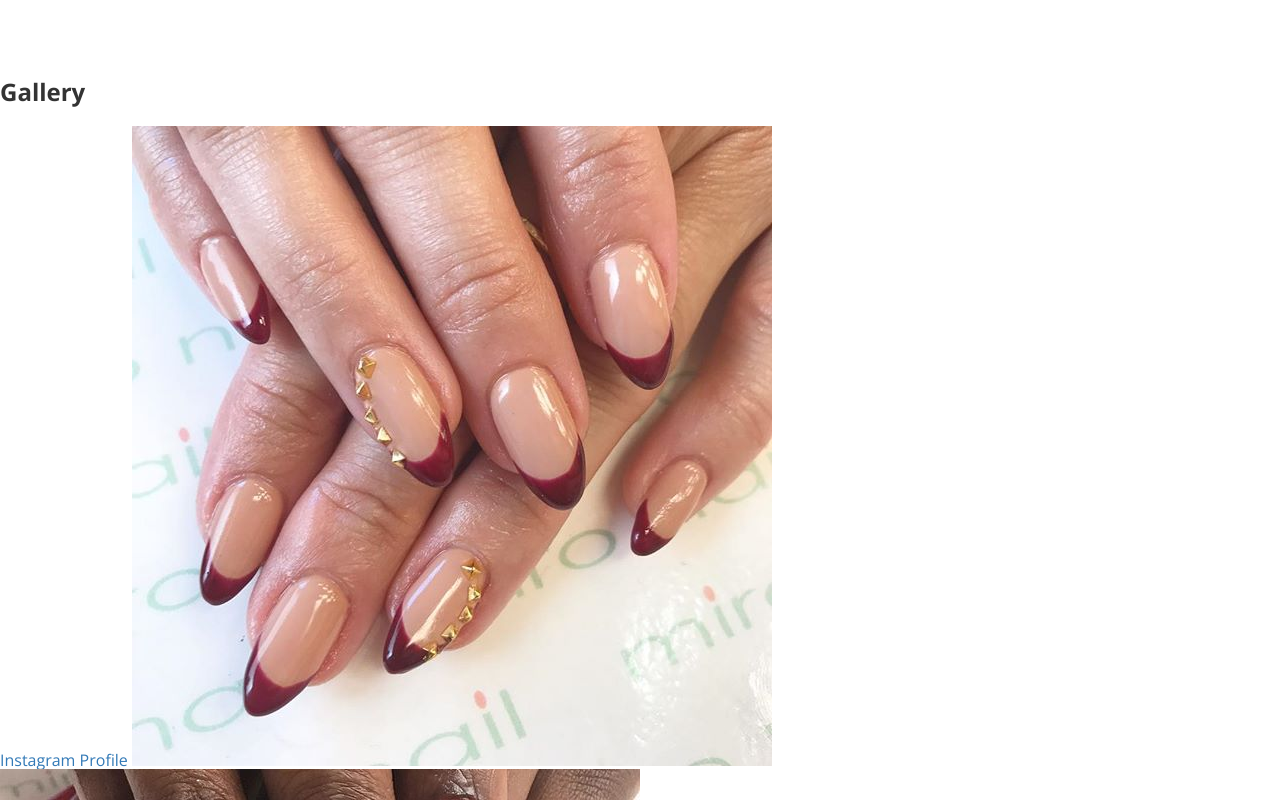
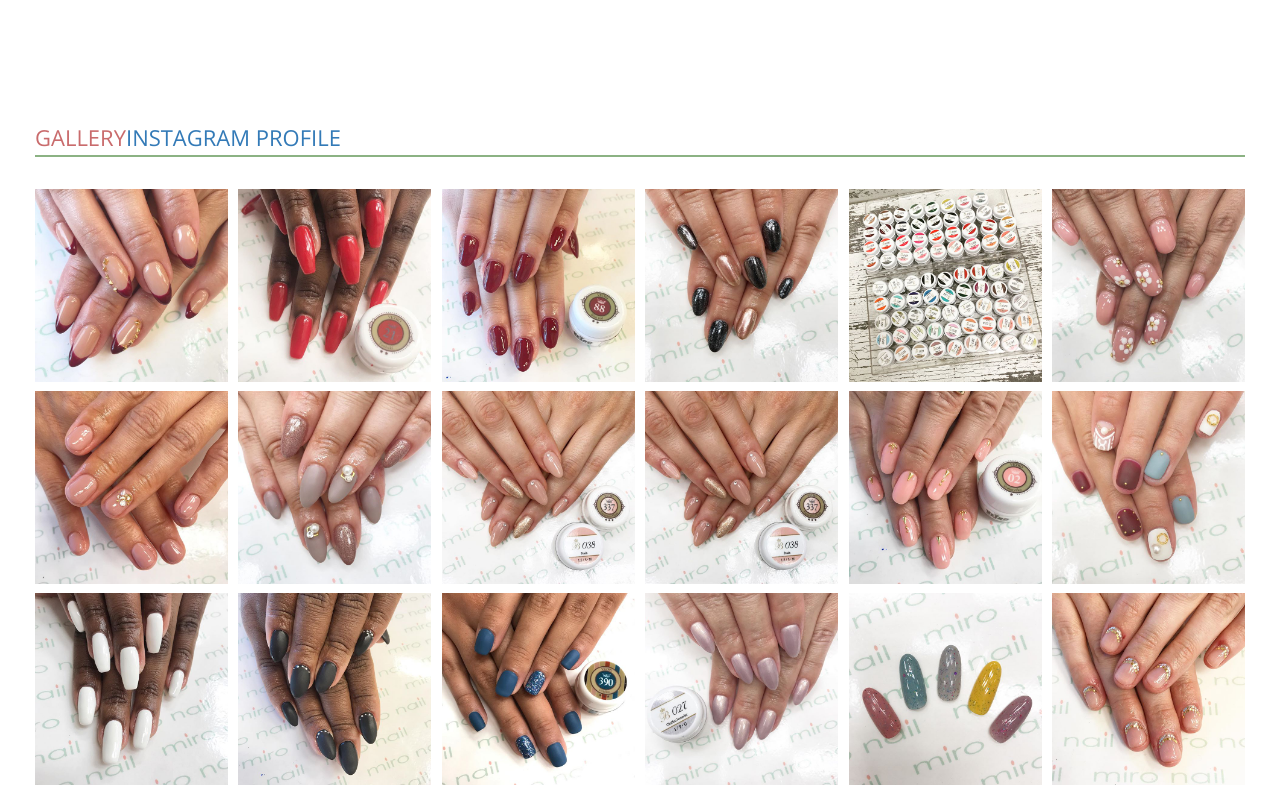
Before and after one commit to tamn1988/Nails, a website: page app/index.html in a window 1280 px wide. Shown: the part 2140-2940 px from the top of the page. Drawn offline with nearby package versions, Linux system fonts and the light colour scheme.

Commit message:
Finish gallery layout

```diff
--- a/app/assets/styles/modules/_flex.css
+++ b/app/assets/styles/modules/_flex.css
@@ -1,9 +1,18 @@
 .flex{
 	display: flex;
 	flex-direction: column;
+	justify-content: space-between;
 
 	&__b-margin-until-medium{
 		margin-bottom: 2rem;
+	}
+
+	&__wrap{
+		flex-wrap: wrap;
+	}
+
+	&__row{
+		flex-direction: row;
 	}
 
 	@mixin atMedium{
@@ -16,19 +25,11 @@
 		}
 
 		&__medium-6{
-			flex-basis: 50%;
+			flex-basis: 48.5%;
 		}
 
 		&__medium-4{
-			flex-basis: 33.3333%;
-		}
-
-		&--gutters{
-		margin-right: -30px;
-		}
-
-		&--gutters > div{
-		padding-right: 30px;
+			flex-basis: 31.833%;
 		}
 	}
 
--- /dev/null
+++ b/app/assets/styles/modules/_gallery-items.css
@@ -0,0 +1,14 @@
+.gallery-item{
+	margin-bottom: .75%;
+
+	&__img--size{
+		width: 32.5833%;
+		height: 33.333%;
+
+		@mixin atMedium{
+
+			width: 15.9166%;
+			height: 15.9166%;
+		}
+	}
+}
--- a/app/assets/styles/modules/_section-title.css
+++ b/app/assets/styles/modules/_section-title.css
@@ -7,4 +7,8 @@
 	margin: 0;
 	border-bottom: 2px solid $mainGreen;
 	font-weight: 400;
+
+	&--b-margin{
+		margin-bottom: 2rem;
+	}
 }
--- a/app/assets/styles/styles.css
+++ b/app/assets/styles/styles.css
@@ -10,3 +10,4 @@
 @import 'modules/_btn';
 @import 'modules/_news';
 @import 'modules/_info-item';
+@import 'modules/_gallery-items';
--- a/app/index.html
+++ b/app/index.html
@@ -38,7 +38,7 @@
 			</div>
 			<div class="page-section">
 				<div class="wrapper">
-					<div class="flex flex--gutters">
+					<div class="flex">
 						<div id="concept" class="flex__medium-6 flex__b-margin-until-medium">
 							<h2 class="section-title">Concept</h2>
 							<h3>Quality Time</h3>
@@ -67,7 +67,7 @@
 			</div>
 			<div class="page-section page-section--green">
 				<div class="wrapper wrapper--no-padding-until-medium">
-					<div id="info" class="flex flex--gutters">
+					<div id="info" class="flex">
 						<div class="flex__medium-4 info-item flex__b-margin-until-medium"><a href="#"><img class="info-item__image" src="assets/images/pic-index-service-menu.jpg" alt="Service Menu"></a><div class="info-item__box flex--v-center">Menu</div>
 						</div>
 						<div class="flex__medium-4 info-item flex__b-margin-until-medium"><a href="#"><img class="info-item__image" src="assets/images/pic-index-service-staff.jpg" alt="Our Staff"></a><div class="info-item__box">Staff</div>
@@ -76,27 +76,30 @@
 					</div>
 				</div>
 			</div>
-			<div id="gallery">
-				<h2>Gallery</h2>
-				<a href="#">Instagram Profile</a>
-				<img src="assets/images/gal1.jpg" alt="">
-				<img src="assets/images/gal2.jpg" alt="">
-				<img src="assets/images/gal3.jpg" alt="">
-				<img src="assets/images/gal4.jpg" alt="">
-				<img src="assets/images/gal5.jpg" alt="">
-				<img src="assets/images/gal6.jpg" alt="">
-				<img src="assets/images/gal7.jpg" alt="">
-				<img src="assets/images/gal8.jpg" alt="">
-				<img src="assets/images/gal9.jpg" alt="">
-				<img src="assets/images/gal10.jpg" alt="">
-				<img src="assets/images/gal11.jpg" alt="">
-				<img src="assets/images/gal12.jpg" alt="">
-				<img src="assets/images/gal13.jpg" alt="">
-				<img src="assets/images/gal14.jpg" alt="">
-				<img src="assets/images/gal15.jpg" alt="">
-				<img src="assets/images/gal16.jpg" alt="">
-				<img src="assets/images/gal17.jpg" alt="">
-				<img src="assets/images/gal18.jpg" alt="">
+			<div class="page-section">
+				<div class="wrapper">
+					<h2 class="section-title section-title--b-margin">Gallery<a href="#">Instagram Profile</a></h2>
+					<div id="gallery" class="flex flex__wrap flex__row">
+						<img class="gallery-item gallery-item__img--size" src="assets/images/gal1.jpg" alt="">
+						<img class="gallery-item gallery-item__img--size" src="assets/images/gal2.jpg" alt="">
+						<img class="gallery-item gallery-item__img--size" src="assets/images/gal3.jpg" alt="">
+						<img class="gallery-item gallery-item__img--size" src="assets/images/gal4.jpg" alt="">
+						<img class="gallery-item gallery-item__img--size" src="assets/images/gal5.jpg" alt="">
+						<img class="gallery-item gallery-item__img--size" src="assets/images/gal6.jpg" alt="">
+						<img class="gallery-item gallery-item__img--size" src="assets/images/gal7.jpg" alt="">
+						<img class="gallery-item gallery-item__img--size" src="assets/images/gal8.jpg" alt="">
+						<img class="gallery-item gallery-item__img--size" src="assets/images/gal9.jpg" alt="">
+						<img class="gallery-item gallery-item__img--size" src="assets/images/gal10.jpg" alt="">
+						<img class="gallery-item gallery-item__img--size" src="assets/images/gal11.jpg" alt="">
+						<img class="gallery-item gallery-item__img--size" src="assets/images/gal12.jpg" alt="">
+						<img class="gallery-item gallery-item__img--size" src="assets/images/gal13.jpg" alt="">
+						<img class="gallery-item gallery-item__img--size" src="assets/images/gal14.jpg" alt="">
+						<img class="gallery-item gallery-item__img--size" src="assets/images/gal15.jpg" alt="">
+						<img class="gallery-item gallery-item__img--size" src="assets/images/gal16.jpg" alt="">
+						<img class="gallery-item gallery-item__img--size" src="assets/images/gal17.jpg" alt="">
+						<img class="gallery-item gallery-item__img--size" src="assets/images/gal18.jpg" alt="">
+					</div>
+				</div>
 			</div>
 			<footer>
 				<p>&copy; 2017 miro nail, All Rights Reserved</p>
--- a/app/temp/styles/styles.css
+++ b/app/temp/styles/styles.css
@@ -493,6 +493,10 @@ a{
 	font-weight: 400;
 }
 
+.section-title--b-margin{
+		margin-bottom: 2rem;
+	}
+
 .wrapper{
 	margin-left: auto;
 	margin-right: auto;
@@ -524,11 +528,26 @@ a{
 	-webkit-box-direction: normal;
 	    -ms-flex-direction: column;
 	        flex-direction: column;
+	-webkit-box-pack: justify;
+	    -ms-flex-pack: justify;
+	        justify-content: space-between;
 
 }
 
 .flex__b-margin-until-medium{
 		margin-bottom: 2rem;
+	}
+
+.flex__wrap{
+		-ms-flex-wrap: wrap;
+		    flex-wrap: wrap;
+	}
+
+.flex__row{
+		-webkit-box-orient: horizontal;
+		-webkit-box-direction: normal;
+		    -ms-flex-direction: row;
+		        flex-direction: row;
 	}
 
 @media (min-width: 800px){
@@ -544,21 +563,13 @@ a{
 		}
 
 		.flex__medium-6{
-			-ms-flex-preferred-size: 50%;
-			    flex-basis: 50%;
+			-ms-flex-preferred-size: 48.5%;
+			    flex-basis: 48.5%;
 		}
 
 		.flex__medium-4{
-			-ms-flex-preferred-size: 33.3333%;
-			    flex-basis: 33.3333%;
-		}
-
-		.flex--gutters{
-		margin-right: -30px;
-		}
-
-		.flex--gutters > div{
-		padding-right: 30px;
+			-ms-flex-preferred-size: 31.833%;
+			    flex-basis: 31.833%;
 		}
 	}
 
@@ -608,3 +619,21 @@ a{
 		display: block;
 		width: 100%;
 	}
+
+.gallery-item{
+	margin-bottom: .75%;
+}
+
+.gallery-item__img--size{
+		width: 32.5833%;
+		height: 33.333%;
+	}
+
+@media (min-width: 800px){
+
+.gallery-item__img--size{
+
+			width: 15.9166%;
+			height: 15.9166%
+	}
+	}
```
